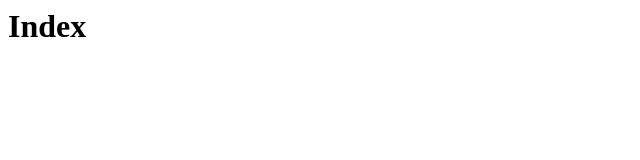
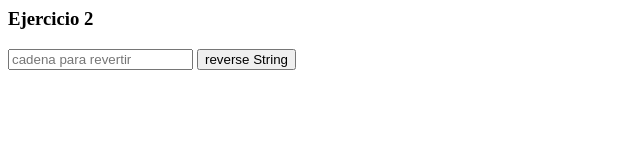
Before and after one commit to ycozco/programacion_web02_grupal, a plain HTML site: page index.html in a window 1280 px wide. Shown: the whole page, without its empty margins (0-640 px from the left). Drawn offline with Linux system fonts and the light colour scheme.

Commit message:
pagina para invertir cadena

```diff
--- a/index.html
+++ b/index.html
@@ -1,10 +1,12 @@
 <html>
 <head>
-<meta charset="UTF-8">
-<title>Index</title>
+    <meta charset="UTF-8">
+    <title>Index</title>
 </head>
     <body>
-        <h1>Index</h1>
-
+        <h3>Ejercicio 2</h3>
+        <input type="text" placeholder="cadena para revertir" id="string" required>
+            <button type="button" id="reverseString">reverse String</button>
+            <p id ="result_string"></p>
     </body>
 </html>
```
